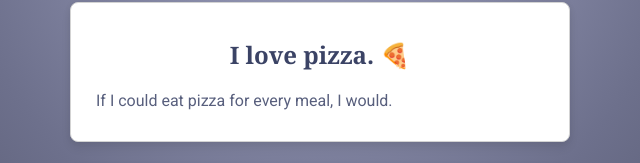
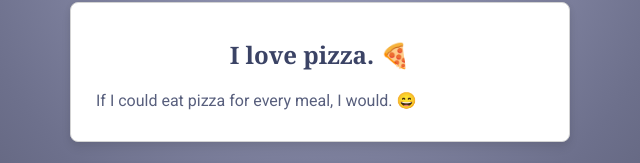
Before and after one commit to sutairusu/profile, a plain HTML site: page index.html in a window 1280 px wide. Shown: the part 592-755 px from the top of the page, 320-960 px from the left. Drawn offline with Linux system fonts and the light colour scheme.

Commit message:
Make a small edit.

```diff
--- a/index.html
+++ b/index.html
@@ -28,7 +28,7 @@
       </div>
       <div class="card-white">
         <h2>I love pizza. 🍕</h2>
-        <p>If I could eat pizza for every meal, I would.</p>
+        <p>If I could eat pizza for every meal, I would. 😄</p>
       </div>
       <div class="card-white">
         <h2>Social links</h2>
```
